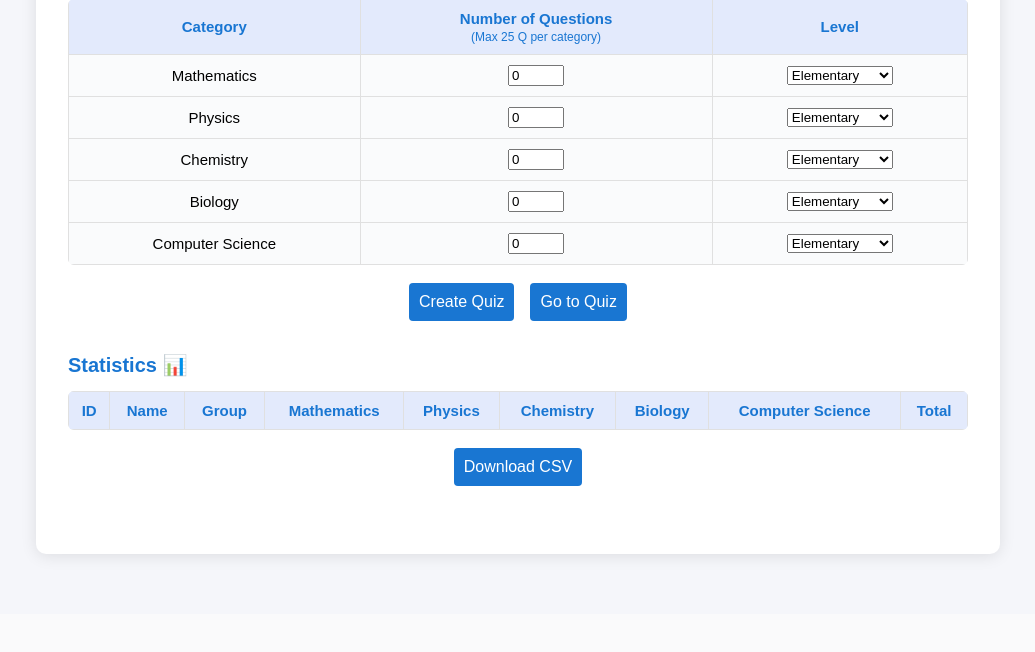
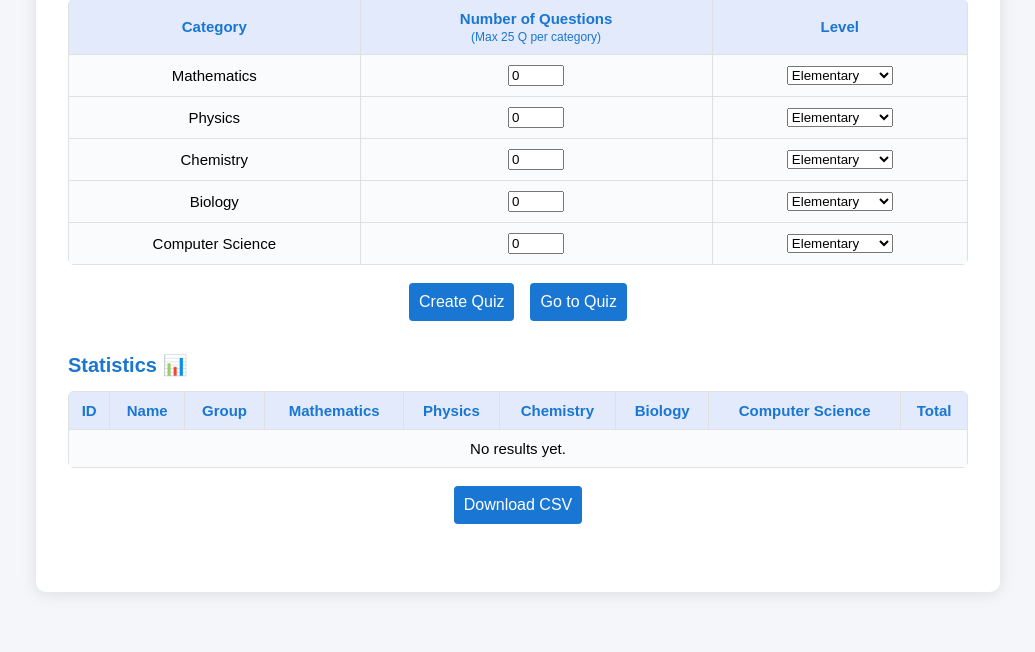
Before and after one commit to arturylab/ai-quizlab, a Flask app: page /teacher in a window 1280 px wide. Shown: the part 526-1178 px from the top of the page, without its empty margins (122-1157 px from the left). Before the commit the page ends 1086 px from the top, so only its background shows below. Run offline with Flask 3, Linux system fonts and the light colour scheme; the visitor is signed in with stand-in values (Sample User, id 1); tables that the repository leaves empty hold one stand-in row (values such as "Sample post"); lists and menus that the app fills with data are empty.

Commit message:
Refactor teacher and student quiz/result logic: - Store all student results per teacher in a single JSON file - Display quiz statistics and student results from JSON, not database - Prevent students from retaking quizzes if already completed - Add CSV download for results and student list - Improve AJAX feedback and result summary display - Update templates and backend for consistent user experience

```diff
--- a/app.py
+++ b/app.py
@@ -1,4 +1,4 @@
-from flask import Flask, render_template, request, redirect, url_for, session, flash, send_file
+from flask import Flask, render_template, request, redirect, url_for, session, flash, send_file, jsonify
 from werkzeug.security import generate_password_hash
 from config import Config
 from models import db, Teacher, Student
@@ -93,12 +93,25 @@
     json_dir = os.path.join('data', 'teachers')
     if not os.path.exists(json_dir):
         os.makedirs(json_dir)
-    teacher = Teacher.query.get(session['teacher_id'])
     json_path = os.path.join(json_dir, f'students_{teacher.username}.json')
     if os.path.exists(json_path):
         with open(json_path, 'r', encoding='utf-8') as f:
             students_list = json.load(f)
-    return render_template('teacher.html', teacher_name=teacher.name, students_list=students_list)
+
+    # Load results for this teacher from JSON, not DB
+    results_list = []
+    results_dir = os.path.join('data', 'results')
+    results_path = os.path.join(results_dir, f'{teacher.username}.json')
+    if os.path.exists(results_path):
+        with open(results_path, 'r', encoding='utf-8') as f:
+            results_list = json.load(f)
+
+    return render_template(
+        'teacher.html',
+        teacher_name=teacher.name,
+        students_list=students_list,
+        results_list=results_list
+    )
 
 @app.route('/upload', methods=['POST'])
 def upload_students():
@@ -194,8 +207,6 @@
         download_name=filename
     )
 
-from flask import jsonify
-
 @app.route('/create_quiz', methods=['POST'])
 def create_quiz():
     if 'teacher_id' not in session:
@@ -279,12 +290,34 @@
     student = Student.query.get(session['student_id'])
     teacher = Teacher.query.get(student.teacher_id) if student else None
     quiz_questions = []
+    already_done = False
+    student_result = None
+
     if teacher:
-        quiz_path = os.path.join('data', 'exams_generated', f'quiz_{teacher.username}.json')
-        if os.path.exists(quiz_path):
-            with open(quiz_path, 'r', encoding='utf-8') as f:
-                quiz_questions = json.load(f)
-    return render_template('quiz.html', student_name=student.name, teacher_name=teacher.name if teacher else "Unknown", quiz_questions=quiz_questions)
+        results_path = os.path.join('data', 'results', f'{teacher.username}.json')
+        if os.path.exists(results_path):
+            with open(results_path, 'r', encoding='utf-8') as f:
+                results_data = json.load(f)
+            for result in results_data:
+                if result.get("student_id") == student.id:
+                    already_done = True
+                    student_result = result
+                    break
+
+        if not already_done:
+            quiz_path = os.path.join('data', 'exams_generated', f'quiz_{teacher.username}.json')
+            if os.path.exists(quiz_path):
+                with open(quiz_path, 'r', encoding='utf-8') as f:
+                    quiz_questions = json.load(f)
+
+    return render_template(
+        'quiz.html',
+        student_name=student.name,
+        teacher_name=teacher.name if teacher else "Unknown",
+        quiz_questions=quiz_questions,
+        already_done=already_done,
+        student_result=student_result
+    )
 
 @app.route('/submit_quiz', methods=['POST'])
 def submit_quiz():
@@ -295,6 +328,24 @@
     teacher = Teacher.query.get(student.teacher_id) if student else None
     if not teacher:
         return jsonify(success=False, message="Teacher not found.")
+
+    # Ruta del JSON de resultados del maestro
+    results_dir = os.path.join('data', 'results')
+    if not os.path.exists(results_dir):
+        os.makedirs(results_dir)
+    results_filename = f"{teacher.username}.json"
+    results_path = os.path.join(results_dir, results_filename)
+
+    # Cargar resultados existentes del maestro
+    results_data = []
+    if os.path.exists(results_path):
+        with open(results_path, 'r', encoding='utf-8') as f:
+            results_data = json.load(f)
+
+    # Verificar si el estudiante ya realizó el examen
+    for result in results_data:
+        if result.get("student_id") == student.id:
+            return jsonify(success=False, message="You have already completed this quiz. You cannot retake it.")
 
     # Cargar el quiz del maestro
     quiz_path = os.path.join('data', 'exams_generated', f'quiz_{teacher.username}.json')
@@ -350,14 +401,10 @@
         "total": f"{total_correct}/{len(quiz_questions)}"
     }
 
-    # Guardar en JSON
-    results_dir = os.path.join('data', 'results')
-    if not os.path.exists(results_dir):
-        os.makedirs(results_dir)
-    result_filename = f"{student.username}_{teacher.username}.json"
-    result_path = os.path.join(results_dir, result_filename)
-    with open(result_path, 'w', encoding='utf-8') as f:
-        json.dump(result_data, f, ensure_ascii=False, indent=4)
+    # Agregar el resultado al JSON del maestro
+    results_data.append(result_data)
+    with open(results_path, 'w', encoding='utf-8') as f:
+        json.dump(results_data, f, ensure_ascii=False, indent=4)
 
     # Guardar en la base de datos (tabla Result)
     from models import Result
@@ -388,6 +435,44 @@
 
     return jsonify(success=True, message="Quiz submitted successfully! 🎉", summary=summary)
 
+@app.route('/download_results_csv')
+def download_results_csv():
+    if 'teacher_id' not in session:
+        flash('You must be logged in as a teacher.', 'danger')
+        return redirect(url_for('login'))
+    teacher = Teacher.query.get(session['teacher_id'])
+    results_dir = os.path.join('data', 'results')
+    results_path = os.path.join(results_dir, f'{teacher.username}.json')
+    if not os.path.exists(results_path):
+        flash('No results found to download.', 'danger')
+        return redirect(url_for('teacher'))
+
+    with open(results_path, 'r', encoding='utf-8') as f:
+        results_list = json.load(f)
+
+    output = io.StringIO()
+    writer = csv.writer(output)
+    writer.writerow(['ID', 'Name', 'Group', 'Mathematics', 'Physics', 'Chemistry', 'Biology', 'Computer Science', 'Total'])
+    for result in results_list:
+        writer.writerow([
+            result.get('id', ''),
+            result.get('name', ''),
+            result.get('group', ''),
+            result.get('mathematics', ''),
+            result.get('physics', ''),
+            result.get('chemistry', ''),
+            result.get('biology', ''),
+            result.get('computer_science', ''),
+            result.get('total', '')
+        ])
+    output.seek(0)
+    filename = f"results_{teacher.username}.csv"
+    return send_file(
+        io.BytesIO(output.getvalue().encode('utf-8')),
+        mimetype='text/csv',
+        as_attachment=True,
+        download_name=filename
+    )
 
 if __name__ == '__main__':
     with app.app_context():
--- a/static/script.js
+++ b/static/script.js
@@ -24,4 +24,18 @@
             });
         });
     }
+
+    document.getElementById('createQuizForm').addEventListener('submit', function(event) {
+        event.preventDefault();
+        const formData = new FormData(this);
+        fetch(this.action, {
+            method: 'POST',
+            body: formData,
+            headers: { 'X-Requested-With': 'XMLHttpRequest' }
+        })
+        .then(response => response.json())
+        .then(data => {
+            document.getElementById('quizMessage').textContent = data.message;
+        });
+    });
 });
--- a/templates/teacher.html
+++ b/templates/teacher.html
@@ -122,11 +122,31 @@
                     </tr>
                 </thead>
                 <tbody>
-                    <!-- Empty table body -->
+                    {% if results_list %}
+                        {% for result in results_list %}
+                        <tr>
+                            <td>{{ result["id"] }}</td>
+                            <td>{{ result["name"] }}</td>
+                            <td>{{ result["group"] }}</td>
+                            <td>{{ result["mathematics"] }}</td>
+                            <td>{{ result["physics"] }}</td>
+                            <td>{{ result["chemistry"] }}</td>
+                            <td>{{ result["biology"] }}</td>
+                            <td>{{ result["computer_science"] }}</td>
+                            <td>{{ result["total"] }}</td>
+                        </tr>
+                        {% endfor %}
+                    {% else %}
+                        <tr>
+                            <td colspan="9" style="text-align:center;">No results yet.</td>
+                        </tr>
+                    {% endif %}
                 </tbody>
             </table>
             <div style="text-align: center; margin-top:10px;">
-                <button type="button" style="width:auto; display:inline-block;">Download CSV</button>
+                <a href="{{ url_for('download_results_csv') }}">
+                    <button type="button" style="width:auto; display:inline-block;">Download CSV</button>
+                </a>
             </div>
         </section>
 
```
Also changed, not shown: templates/quiz.html (+23 -3 lines), 1 other file.
